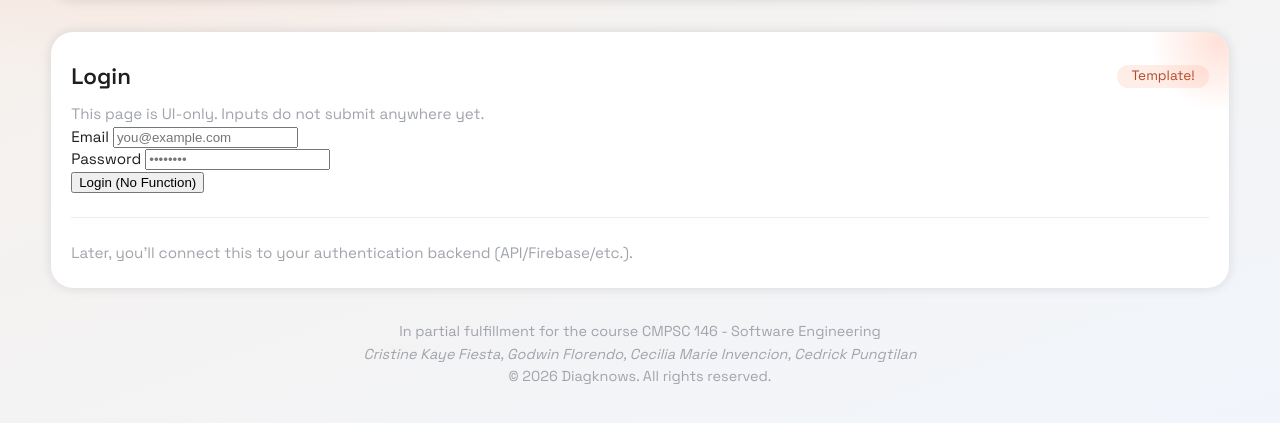
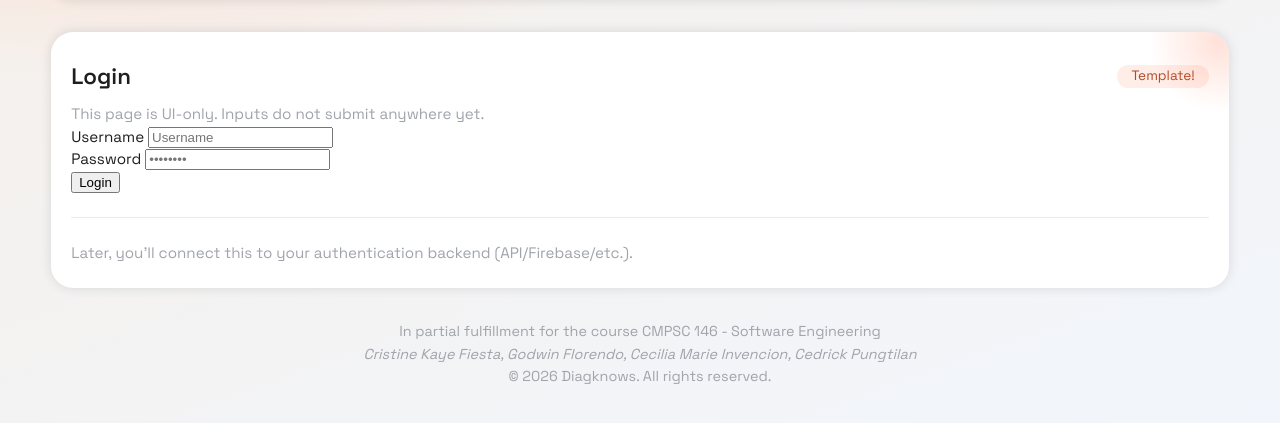
Before and after one commit to Kozaki09/softeng-lobcorp, a Flask app: page /login in a window 1280 px wide. Shown: the part 203-626 px from the top of the page. Run offline with Flask 3, Linux system fonts and the light colour scheme.

Commit message:
feat: add login feature

```diff
--- a/auth.py
+++ b/auth.py
@@ -20,38 +20,37 @@ def register_auth_routes(app):
 
     @app.route("/login", methods=["GET", "POST"])
     def login():
+        error_message = ""
+        if request.method == "POST":
+            username = request.form.get("username")
+            password = request.form.get("password")
+
+            if not username or not password:
+                error_message = "Username and password are required"
+                return render_template("login.html", error=error_message)
+
+            user = get_user_by_username(username)
+
+            if user and check_password_hash(user["password_hash"], password):
+                session["user_id"] = user["username"]
+                return redirect(url_for("index"))
+            else:
+                error_message = "Invalid username or password"
+
+        return render_template("login.html", error=error_message)
+
+    @app.route("/register", methods=["GET", "POST"])
+    def register():
         if request.method == "POST":
             username = request.form.get("username")
             password = request.form.get("password")
 
             if not username or not password:
                 flash("Username and password are required", "error")
-                return render_template("login.html")
-
-            user = get_user_by_username(username)
-
-            if user and check_password_hash(user["password_hash"], password):
-                session["user_id"] = user["username"]
-                session["user_email"] = user["email"]
-                return redirect(url_for("home"))
-            else:
-                flash("Invalid username or password", "error")
-
-        return render_template("login.html")
-
-    @app.route("/register", methods=["GET", "POST"])
-    def register():
-        if request.method == "POST":
-            username = request.form.get("username")
-            password = request.form.get("password")
-            email = request.form.get("email")
-
-            if not username or not password:
-                flash("Username and password are required", "error")
                 return render_template("register.html")
 
             password_hash = generate_password_hash(password)
-            success = create_user(username, password_hash, email)
+            success = create_user(username, password_hash)
 
             if success:
                 flash("Account created successfully! Please log in.", "success")
--- a/templates/login.html
+++ b/templates/login.html
@@ -18,10 +18,8 @@
 
       <main>
         <section>
-          <div class="card">
-            <div
-              class="card-header flex align-center justify-between flex-wrap"
-            >
+          <div class="card"><form method="POST" action="/login">
+            <div class="card-header flex align-center justify-between flex-wrap">
               <h2>Login</h2>
               <p class="pill">Template!</p>
             </div>
@@ -30,16 +28,17 @@
             </p>
 
             <div>
-              <label>Email</label>
-              <input type="email" placeholder="you@example.com" />
+              <label>Username</label>
+              <input type="username" name="username" placeholder="Username" />
             </div>
 
             <div>
               <label>Password</label>
-              <input type="password" placeholder="••••••••" />
+              <input type="password" name="password" placeholder="••••••••" />
             </div>
 
-            <button href="#">Login (No Function)</button>
+            <button type="submit">Login</button>
+            <p id="error-text"></p>
 
             <div class="divider"></div>
 
@@ -47,7 +46,7 @@
               Later, you'll connect this to your authentication backend
               (API/Firebase/etc.).
             </p>
-          </div>
+          </form></div>
         </section>
       </main>
 
```
